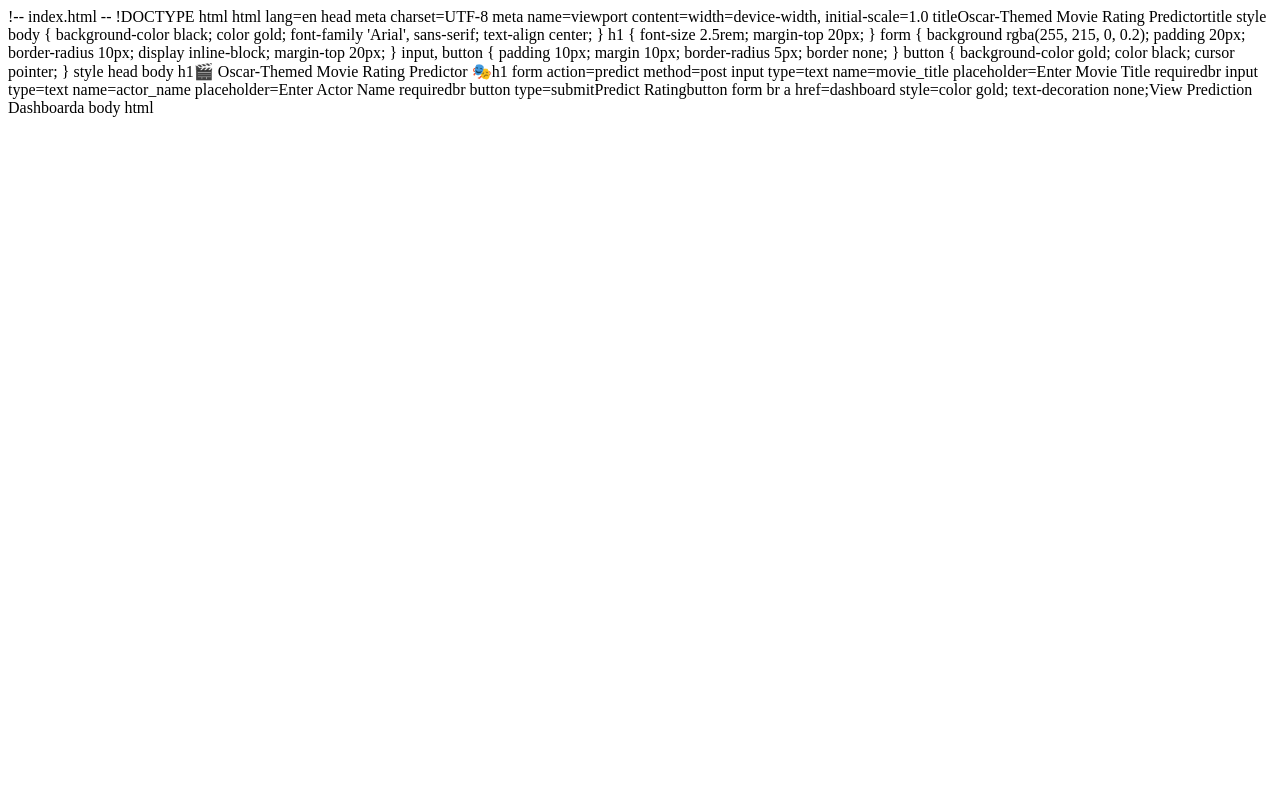
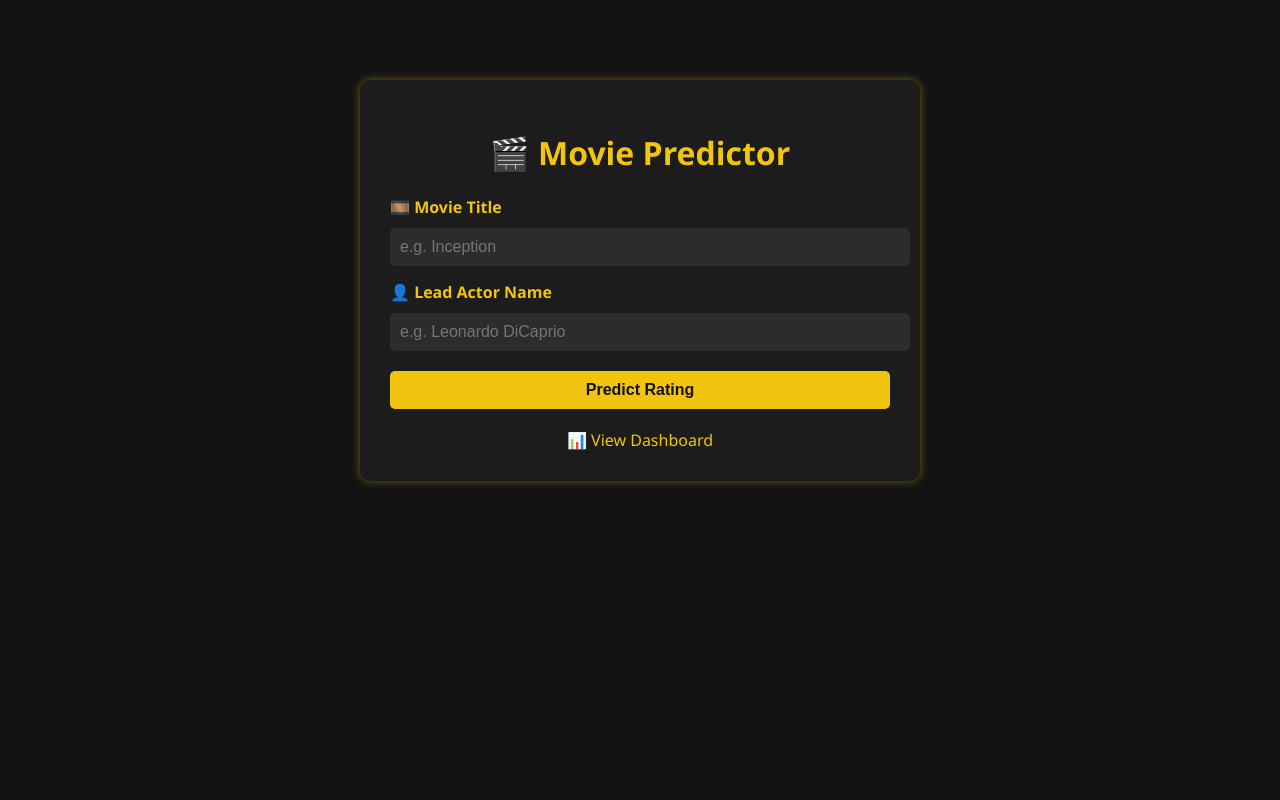
Before and after one commit to YashrajGulve/movie-rating-predictor, a Flask app: page / in a window 1280 px wide. Run offline with Flask 2, Linux system fonts and the light colour scheme; parts of the project's set-up code (start-up, migrations or seed data) failed here and were passed over.

Commit message:
Added interactive UI with Oscar theme for index and dashboard

```diff
--- a/templates/index.html
+++ b/templates/index.html
@@ -1,52 +1,104 @@
-!-- index.html --
-!DOCTYPE html
-html lang=en
-head
-    meta charset=UTF-8
-    meta name=viewport content=width=device-width, initial-scale=1.0
-    titleOscar-Themed Movie Rating Predictortitle
-    style
+<!DOCTYPE html>
+<html lang="en">
+<head>
+  <meta charset="UTF-8" />
+  <meta name="viewport" content="width=device-width, initial-scale=1.0"/>
+  <title>🎥 Movie Rating Predictor</title>
+  <style>
     body {
-            background-color black;
-            color gold;
-            font-family 'Arial', sans-serif;
-            text-align center;
+      background-color: #121212;
+      font-family: 'Segoe UI', sans-serif;
+      color: #f1c40f;
+      margin: 0;
+      padding: 0;
+    }
+    .container {
+      max-width: 500px;
+      margin: 80px auto;
+      background: #1c1c1c;
+      padding: 30px;
+      border-radius: 10px;
+      box-shadow: 0 0 10px rgba(255, 215, 0, 0.4);
+      animation: fadeIn 1s ease-in-out;
     }
     h1 {
-            font-size 2.5rem;
-            margin-top 20px;
+      text-align: center;
+      color: #f1c40f;
     }
-        form {
-            background rgba(255, 215, 0, 0.2);
-            padding 20px;
-            border-radius 10px;
-            display inline-block;
-            margin-top 20px;
+    label {
+      font-weight: bold;
+      display: block;
+      margin: 15px 0 5px;
     }
-        input, button {
-            padding 10px;
-            margin 10px;
-            border-radius 5px;
-            border none;
+    input[type="text"], button {
+      width: 100%;
+      padding: 10px;
+      border: none;
+      border-radius: 5px;
+      margin-top: 5px;
+      font-size: 16px;
+    }
+    input[type="text"] {
+      background: #2c2c2c;
+      color: #fff;
+    }
+    input[type="text"]:focus {
+      outline: 2px solid #f1c40f;
     }
     button {
-            background-color gold;
-            color black;
-            cursor pointer;
+      background-color: #f1c40f;
+      color: #121212;
+      font-weight: bold;
+      cursor: pointer;
+      margin-top: 20px;
+      transition: background-color 0.3s ease;
     }
-    style
-head
-body
-    h1🎬 Oscar-Themed Movie Rating Predictor 🎭h1
-    form action=predict method=post
-        input type=text name=movie_title placeholder=Enter Movie Title requiredbr
-        input type=text name=actor_name placeholder=Enter Actor Name requiredbr
-        button type=submitPredict Ratingbutton
-    form
+    button:hover {
+      background-color: #d4ac0d;
+    }
+    .prediction {
+      text-align: center;
+      margin-top: 20px;
+      font-size: 20px;
+      color: #fff;
+    }
+    .dashboard-link {
+      display: block;
+      text-align: center;
+      margin-top: 20px;
+      color: #f1c40f;
+      text-decoration: none;
+    }
+    .dashboard-link:hover {
+      text-decoration: underline;
+    }
+
+    @keyframes fadeIn {
+      from {opacity: 0; transform: translateY(-20px);}
+      to {opacity: 1; transform: translateY(0);}
+    }
+  </style>
+</head>
+<body>
+  <div class="container">
+    <h1>🎬 Movie Predictor</h1>
+    <form method="POST" action="/predict">
+      <label for="movie_title">🎞️ Movie Title</label>
+      <input type="text" id="movie_title" name="movie_title" placeholder="e.g. Inception" required />
+
+      <label for="actor_name">👤 Lead Actor Name</label>
+      <input type="text" id="actor_name" name="actor_name" placeholder="e.g. Leonardo DiCaprio" required />
+
+      <button type="submit">Predict Rating</button>
+    </form>
+
     {% if prediction %}
-        h2Predicted Rating {{ prediction }}h2
+      <div class="prediction">
+        ⭐ Predicted IMDb Rating: <strong>{{ prediction }}</strong>
+      </div>
     {% endif %}
-    br
-    a href=dashboard style=color gold; text-decoration none;View Prediction Dashboarda
-body
-html
+
+    <a href="/dashboard" class="dashboard-link">📊 View Dashboard</a>
+  </div>
+</body>
+</html>
```
Also changed, not shown: templates/dashboard.html (+48 -25 lines). Lines whose indentation alone changed are shown as unchanged.
